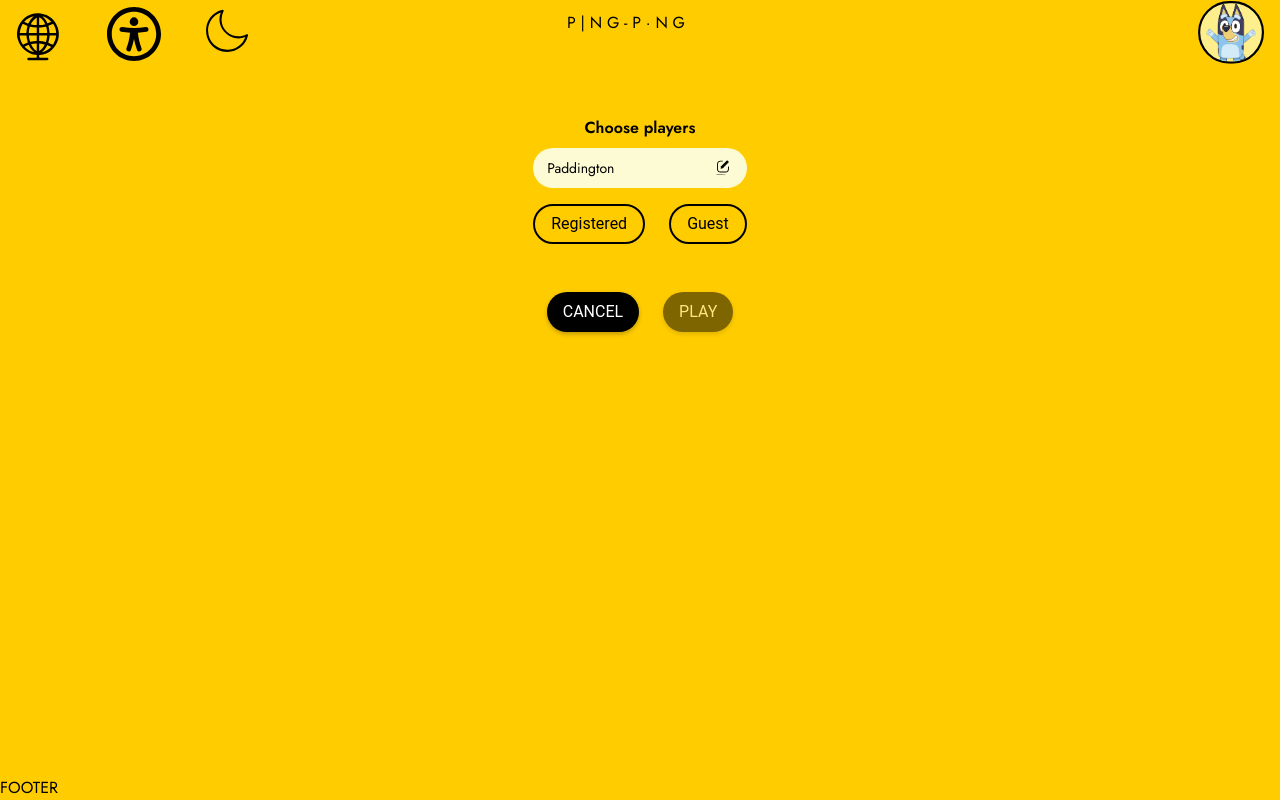
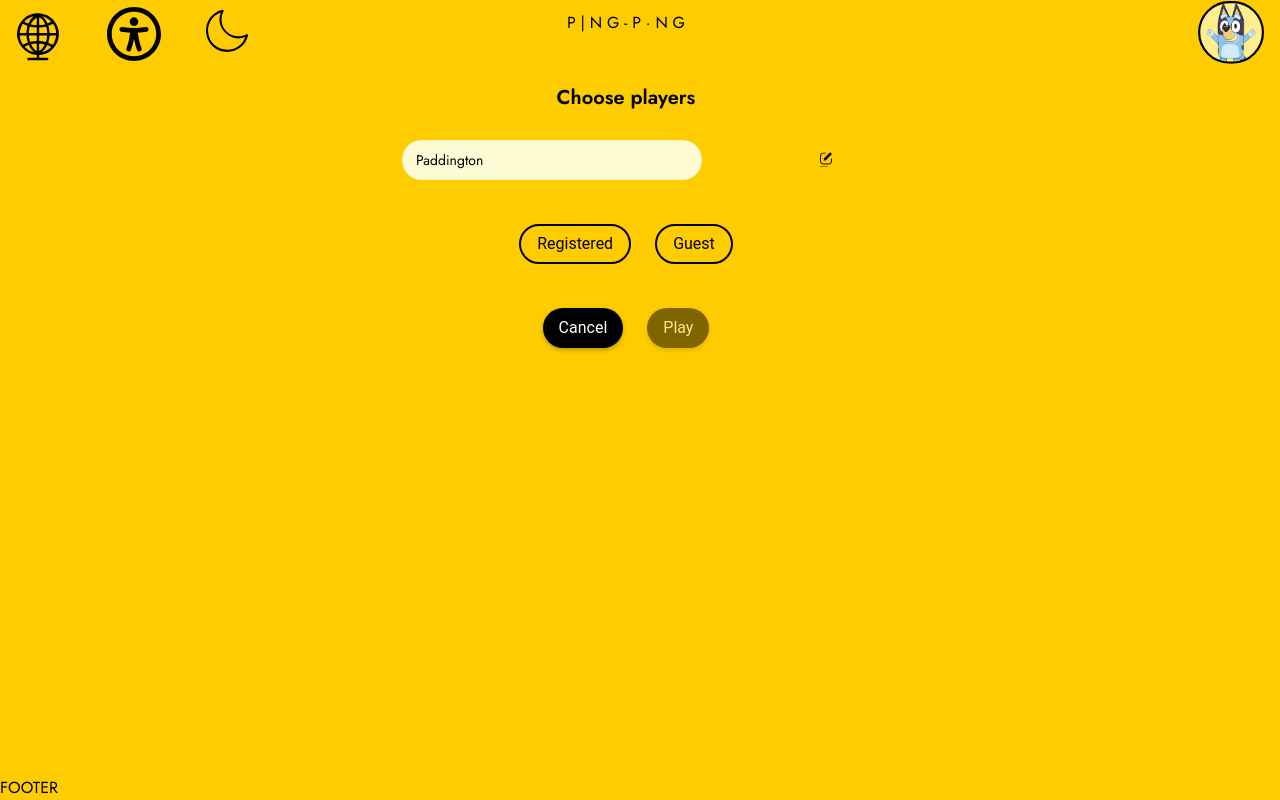
Before and after one commit to Sherry5Wu/ft_trancedence, a React (Vite) app in the folder frontend/: page /choose-players in a window 1280 px wide. Built offline with nearby package versions, Linux system fonts and the light colour scheme.

Commit message:
pages/Play/ChoosePlayers translation and ARIA attributes

```diff
--- a/frontend/pages/Play/ChoosePlayers.tsx
+++ b/frontend/pages/Play/ChoosePlayers.tsx
@@ -1,7 +1,8 @@
-// pages/Play/ChoosePlayers.tsx
-// user choose player 2 as Registed or Guest, if register the player should 'log in a player'
+// /src/pages/Play/ChoosePlayers.tsx
 
 import React, { useEffect, useState } from 'react';
+import { useTranslation } from 'react-i18next';
+import { AccessiblePageDescription } from '../../components/AccessiblePageDescription';
 import { useNavigate } from 'react-router-dom';
 import { GenericButton } from '../../components/GenericButton';
 import { GenericInput } from '../../components/GenericInput';
@@ -11,6 +12,7 @@
 import { isValidAlias } from '../../utils/Validation';
 
 const ChoosePlayersPage: React.FC = () => {
+  const { t } = useTranslation();
   const navigate = useNavigate();
   const { user } = useUserContext();
   const {
@@ -109,19 +111,32 @@
   !aliasDuplicate;
 
   return (
-  <div className="flex flex-col items-center p-8 space-y-6">
-    <div>
-      <h3 className="font-semibold text-center">Choose players</h3>
+    <main
+      className="pageLayout"
+      role="main"
+      aria-labelledby="pageTitle"
+      aria-describedby="pageDescription"
+    >
+      <AccessiblePageDescription
+        id="pageDescription"
+        text={t('pages.choosePlayers.aria.description')}
+      />
+
+      <h1 id="pageTitle" className="font-semibold text-center text-xl">
+        {t('pages.choosePlayers.title')}
+      </h1>
 
       <GenericInput
         type="text"
-        placeholder="Player 1"
+        placeholder={t('common.placeholders.player1')}
+        aria-label={t('common.aria.inputs.playerAlias')}
         value={player1Field.value}
         onFilled={player1Field.onFilled}
         onBlur={player1Field.onBlur}
         errorMessage={
           player1Field.error ||
-          (aliasDuplicate ? 'Player aliases must be different' : '')}
+          (aliasDuplicate ? t('common.errors.duplicateAlias') : '')
+        }
         disabled={isPlayer1Loading}
         showEditIcon={true}
       />
@@ -129,7 +144,8 @@
       <div className="flex flex-wrap justify-center gap-6 mt-4">
         <GenericButton
           className={`generic-button ${player2Type === "registered" ? "" : "unclicked-button"}`}
-          text="Registered"
+          text={t('pages.choosePlayers.player2TypeRegistered')}
+          aria-label={t('pages.choosePlayers.aria.player2TypeRegisteredButton')}
           onClick={() => {
             navigate("/login-player", {
               state: {
@@ -142,12 +158,13 @@
         />
         <GenericButton
           className={`generic-button ${player2Type === "guest" ? "" : "unclicked-button"}`}
-          text="Guest"
+          text={t('pages.choosePlayers.player2TypeGuest')}
+          aria-label={t('pages.choosePlayers.aria.player2TypeGuestButton')}
           onClick={() => {
             setPlayer2Type("guest");
             player2Field.setValue('');
             removePlayer(players[1]?.id);
-            alert("Fill the guest player!");
+            alert(t('pages.choosePlayers.player2GuestAlert'));
           }}
         />
       </div>
@@ -156,24 +173,25 @@
         <div className="mt-4">
           <GenericInput
             type="text"
-            placeholder="Player 2"
+            placeholder={t('common.placeholders.player2')}
+            aria-label={t('common.aria.inputs.playerAlias')}
             value={player2Field.value}
             onFilled={player2Field.onFilled}
             onBlur={player2Field.onBlur}
             errorMessage={
               player2Field.error ||
-              (aliasDuplicate ? 'Player aliases must be different' : '')
+              (aliasDuplicate ? t('common.errors.duplicateAlias') : '')
             }
             showEditIcon={true}
           />
         </div>
       )}
-    </div>
 
       <div className="flex flex-wrap justify-center gap-6 mt-6">
         <GenericButton
           className="generic-button"
-        text="CANCEL"
+          text={t('common.buttons.cancel')}
+          aria-label={t('common.aria.buttons.cancel')}
           onClick={() => {
             resetPlayers();
             navigate('/homeuser');
@@ -181,14 +199,15 @@
         />
         <GenericButton
           className="generic-button"
-        text="PLAY"
+          text={t('common.buttons.play')}
+          aria-label={t('common.aria.buttons.play')}
           disabled={!formFilled}
           onClick={() => {
             navigate('/game');
           }}
         />
       </div>
-  </div>
+    </main>
   );
 };
 
```
Lines whose indentation alone changed are shown as unchanged.
